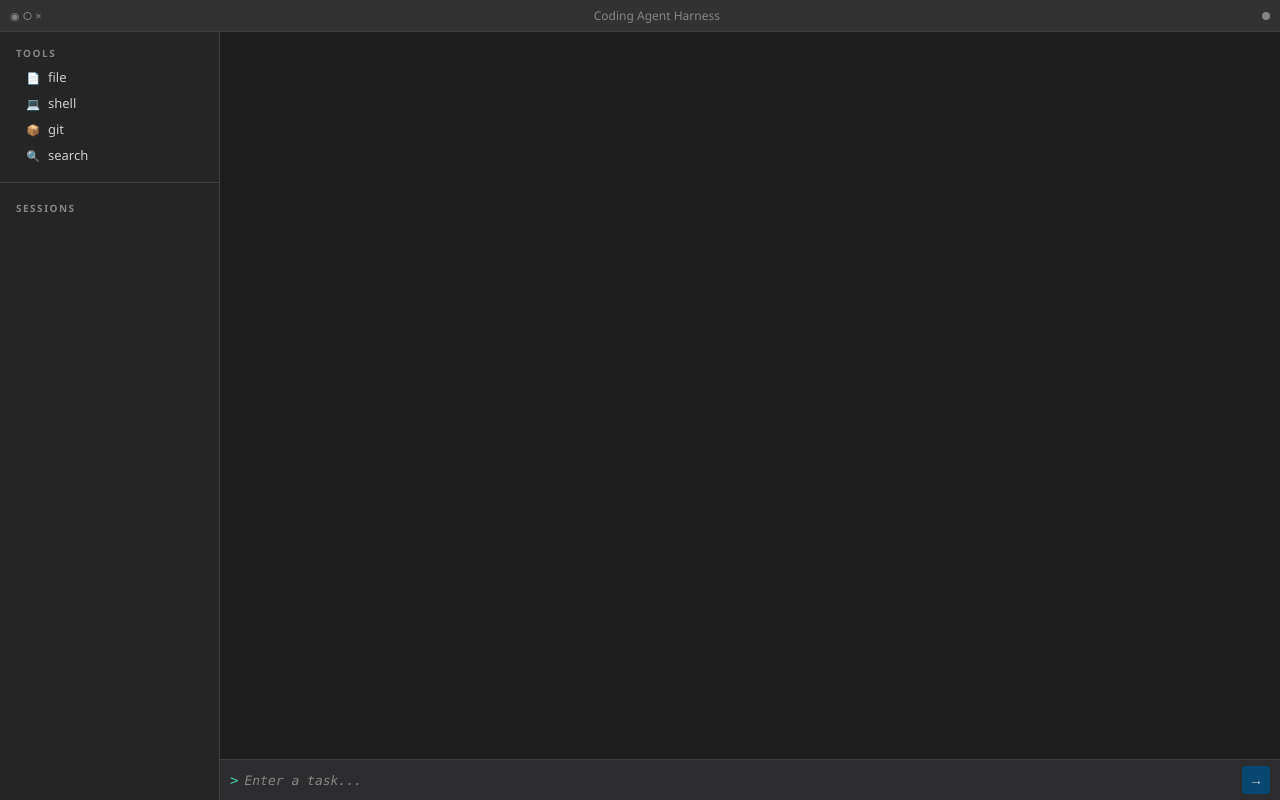
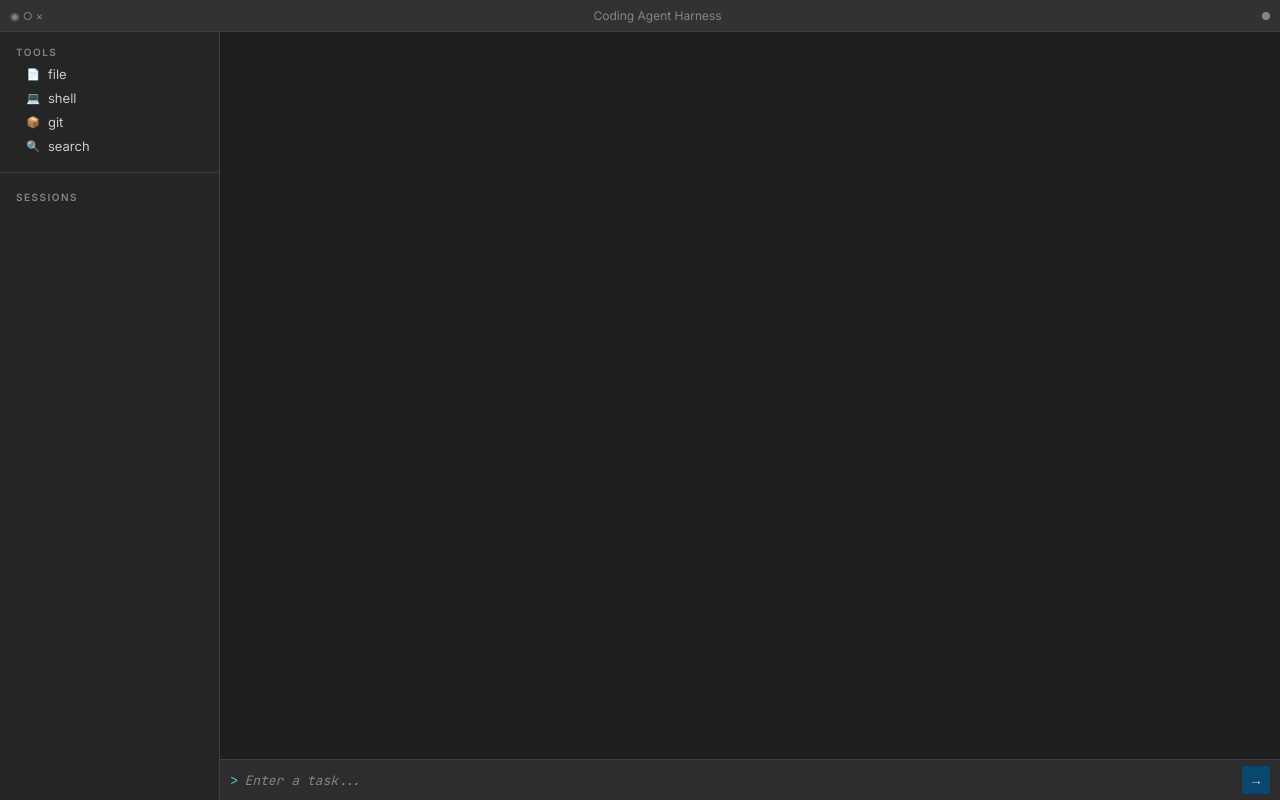
Before and after one commit to huliice123-afk/ai4se-coding-agent-harness, a Flask app: page / in a window 1280 px wide. Run offline with Flask 3, Linux system fonts and the light colour scheme; some libraries are stand-ins or nearby versions.

Commit message:
style: switch to Inter + JetBrains Mono fonts, improve readability

```diff
--- a/web/static/index.html
+++ b/web/static/index.html
@@ -4,6 +4,9 @@
 <meta charset="UTF-8">
 <meta name="viewport" content="width=device-width, initial-scale=1.0">
 <title>Coding Agent Harness</title>
+<link rel="preconnect" href="https://fonts.googleapis.com">
+<link rel="preconnect" href="https://fonts.gstatic.com" crossorigin>
+<link href="https://fonts.googleapis.com/css2?family=Inter:wght@400;500;600&family=JetBrains+Mono:wght@400;500&display=swap" rel="stylesheet">
 <link rel="stylesheet" href="/style.css">
 </head>
 <body>
--- a/web/static/style.css
+++ b/web/static/style.css
@@ -13,8 +13,8 @@
   --cyan: #4fc1ff;
   --border: #3e3e42;
   --highlight: #094771;
-  --font: 'Segoe UI', system-ui, -apple-system, sans-serif;
-  --font-mono: 'Cascadia Code', 'Fira Code', 'JetBrains Mono', 'Consolas', monospace;
+  --font: 'Inter', 'Segoe UI', system-ui, -apple-system, sans-serif;
+  --font-mono: 'JetBrains Mono', 'Cascadia Code', 'Fira Code', 'Consolas', monospace;
 }
 
 * {
@@ -151,8 +151,8 @@ html, body {
   overflow-y: auto;
   padding: 12px 16px;
   font-family: var(--font-mono);
-  font-size: 13px;
-  line-height: 1.6;
+  font-size: 14px;
+  line-height: 1.7;
   white-space: pre-wrap;
   word-break: break-all;
   scroll-behavior: smooth;
```
